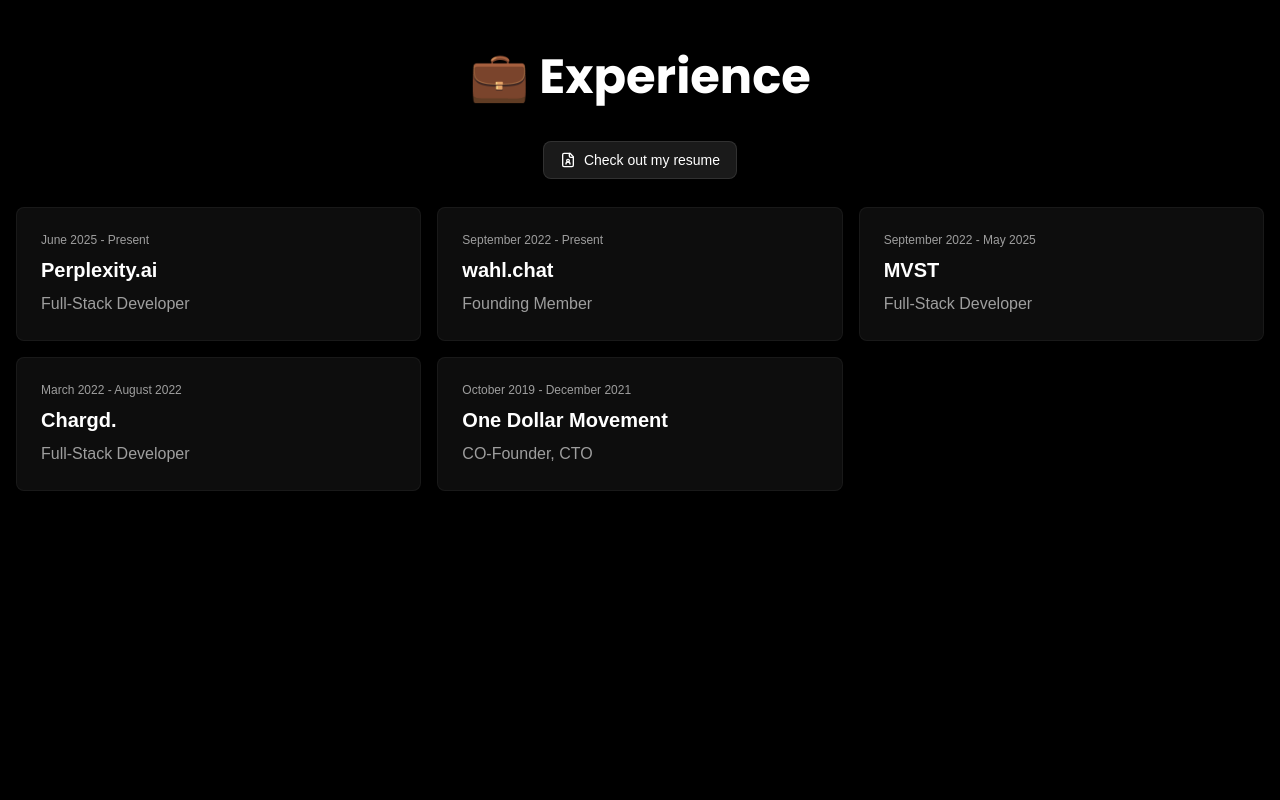
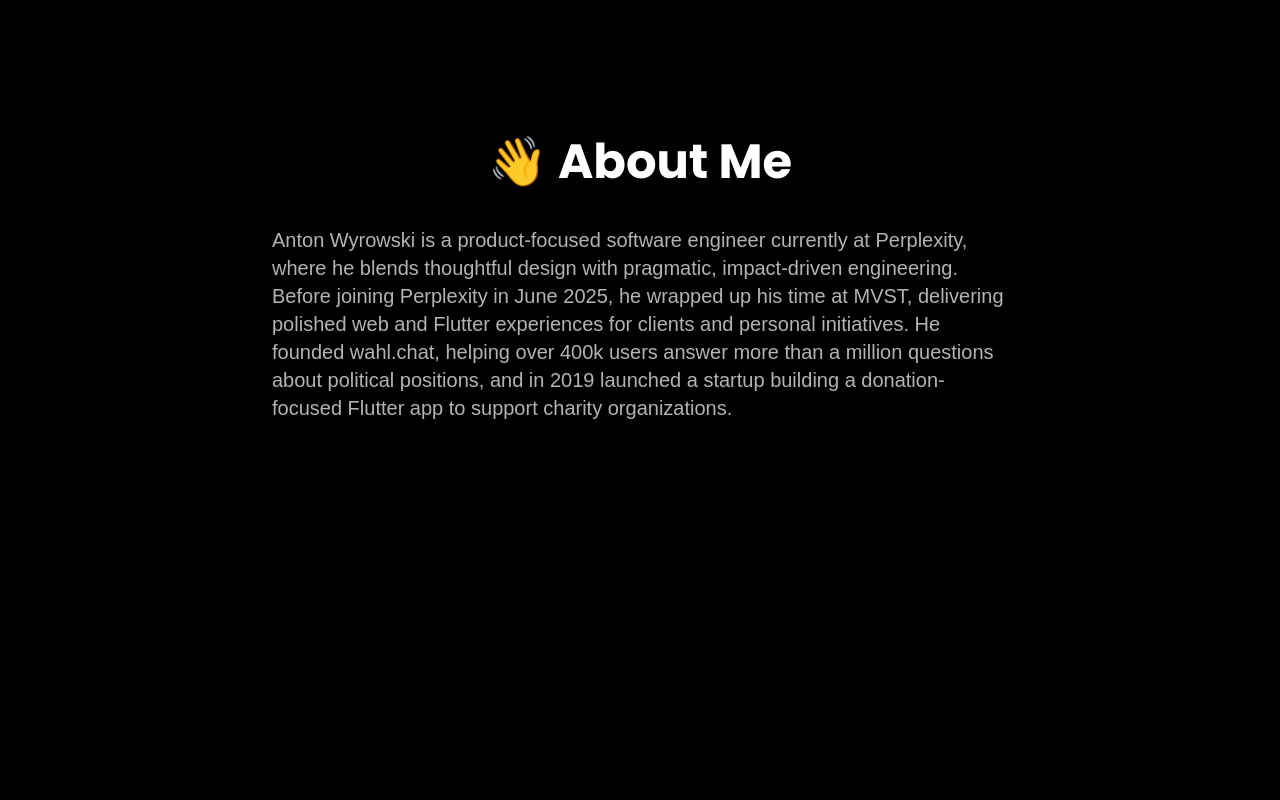
Before and after one commit to Antonwy/portfolio-2025, a Next.js app: page / in a window 1280 px wide. Shown: the part 920-1720 px from the top of the page. Built offline with nearby package versions, Linux system fonts and the light colour scheme; no server answers.

Commit message:
feat: Add About section and update Perplexity title
Co-authored-by: anton.wyrowski <anton.wyrowski@gmail.com>

```diff
--- a/app/page.tsx
+++ b/app/page.tsx
@@ -1,3 +1,4 @@
+import AboutSection from '@/components/ui/about-section';
 import ContactSection from '@/components/ui/contact-section';
 import EducationSection from '@/components/ui/education-section';
 import ExperienceSection from '@/components/ui/experience-section';
@@ -7,6 +8,7 @@ export default function Home() {
   return (
     <main className="z-10 min-h-[100dvh]">
       <HomeHeroSection />
+      <AboutSection />
       <ExperienceSection />
       <EducationSection />
       <ContactSection />
--- /dev/null
+++ b/components/ui/about-section.tsx
@@ -0,0 +1,26 @@
+import Section from './section';
+
+function AboutSection() {
+  return (
+    <Section>
+      <h2 className="font-poppins text-4xl md:text-5xl font-black text-center mb-10">
+        👋 About Me
+      </h2>
+      <div className="container mx-auto max-w-3xl px-4">
+        <p className="text-lg md:text-xl text-white/70 leading-relaxed">
+          Anton Wyrowski is a product-focused software engineer currently at
+          Perplexity, where he blends thoughtful design with pragmatic,
+          impact-driven engineering. Before joining Perplexity in June 2025, he
+          wrapped up his time at MVST, delivering polished web and Flutter
+          experiences for clients and personal initiatives. He founded
+          wahl.chat, helping over 400k users answer more than a million
+          questions about political positions, and in 2019 launched a startup
+          building a donation-focused Flutter app to support charity
+          organizations.
+        </p>
+      </div>
+    </Section>
+  );
+}
+
+export default AboutSection;
--- a/components/ui/experience-section.tsx
+++ b/components/ui/experience-section.tsx
@@ -18,7 +18,7 @@ function ExperienceSection() {
       </Button>
       <div className="container mx-auto grid grid-cols-1 md:grid-cols-3 gap-4 p-4">
         <TimelineItem
-          title="Perplexity.ai"
+          title="Perplexity"
           description="Full-Stack Developer"
           date="June 2025 - Present"
         />
```
